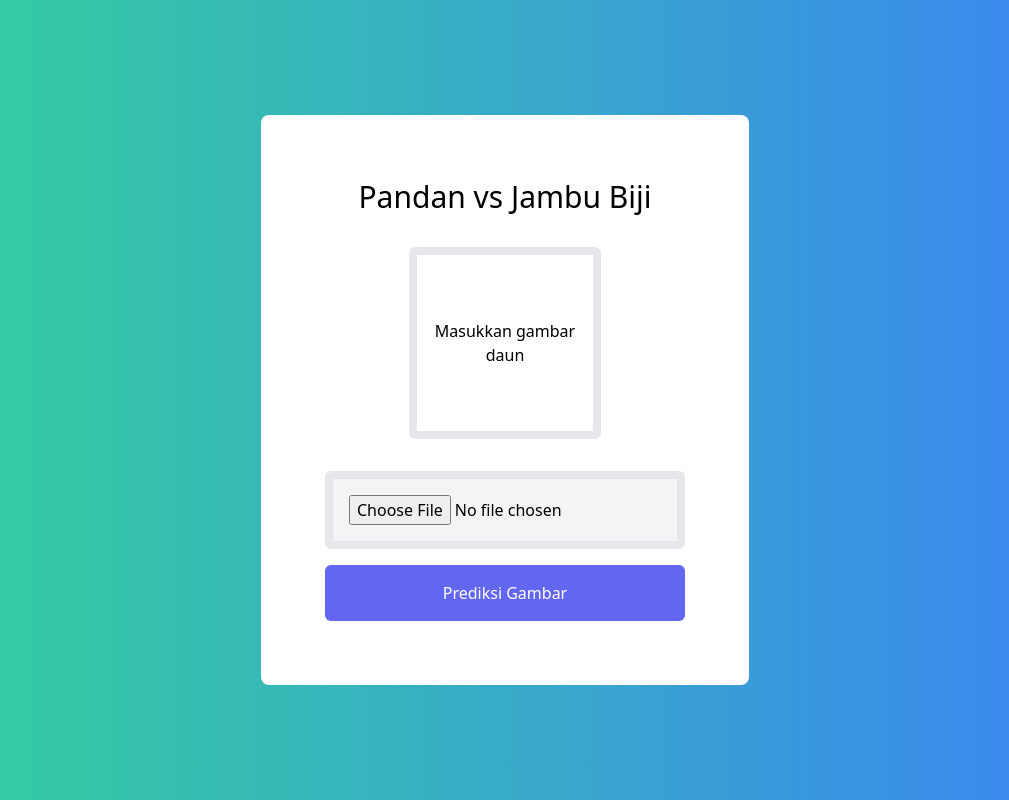
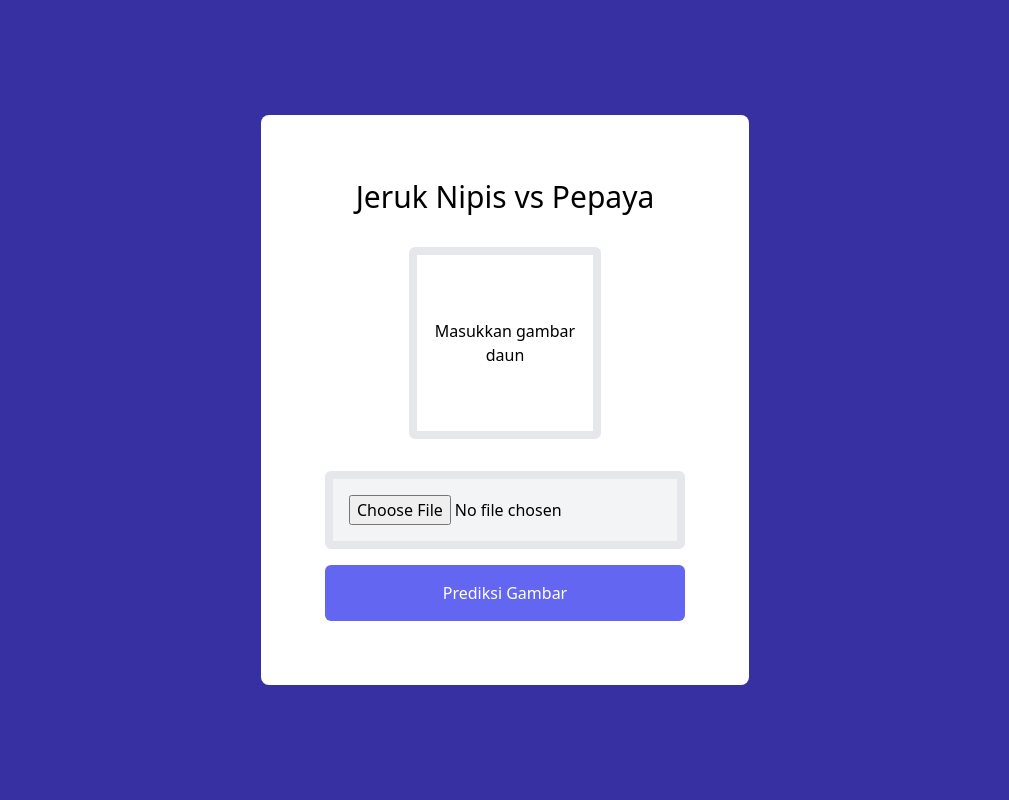
Before and after one commit to Tasyadesta/TUGAS-AI, a Flask app: page / in a window 1280 px wide. Shown: the whole page, without its empty margins (135-1144 px from the left). Run offline with Flask 2, Linux system fonts and the light colour scheme.

Commit message:
Update index.html

```diff
--- a/templates/index.html
+++ b/templates/index.html
@@ -19,7 +19,7 @@
                 items-center
                 w-screen
                 h-screen
-                bg-gradient-to-r from-green-400 to-blue-500
+                bg-indigo-800
             "
         >
             <main
@@ -32,7 +32,7 @@
                     rounded-lg
                 "
             >
-                <h1 class="text-3xl text-bold">Pandan vs Jambu Biji</h1>
+                <h1 class="text-3xl text-bold">Jeruk Nipis vs Pepaya</h1>
 
                 {% if uploaded_image %}
                 <img
```
